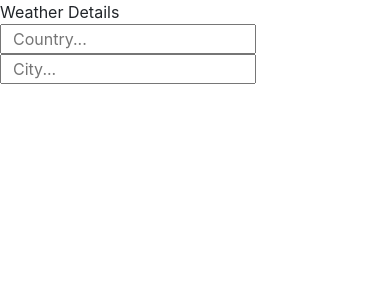
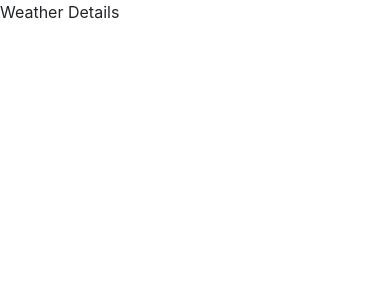
Before and after one commit to Navigatormass/WeatherReact, a React (Create React App) app in the folder WeatherReact/weatherclient/: page / in a window 390 px wide. Shown: the top 300 px of the page. Built offline with nearby package versions, Linux system fonts and the light colour scheme.

Commit message:
added state to Form component

```diff
--- a/WeatherReact/weatherclient/package.json
+++ b/WeatherReact/weatherclient/package.json
@@ -9,13 +9,13 @@
     "@types/jest": "^24.9.1",
     "@types/node": "^12.12.26",
     "@types/react": "^16.9.19",
-    "@types/react-bootstrap": "^0.32.20",
+    "@types/react-bootstrap": "^0.32.4",
     "@types/react-bootstrap-typeahead": "^3.4.5",
     "@types/react-dom": "^16.9.5",
     "@types/react-router-dom": "^5.1.3",
     "bootstrap": "^4.4.1",
     "react": "^16.12.0",
-    "react-bootstrap": "^0.32.4",
+    "react-bootstrap": "^1.0.0-beta.16",
     "react-bootstrap-typeahead": "^3.4.7",
     "react-dom": "^16.12.0",
     "react-router-dom": "^5.1.2",
--- a/WeatherReact/weatherclient/src/components/Form.tsx
+++ b/WeatherReact/weatherclient/src/components/Form.tsx
@@ -1,11 +1,61 @@
-import React from 'react'
-class Form extends React.Component {
+import React from 'react';
+import { Button, FormControl } from 'react-bootstrap';
+import { AsyncTypeahead, Typeahead } from 'react-bootstrap-typeahead';
+import { Country } from '../types/Country';
+import { City } from '../types/City';
+
+interface IState {
+    city: City;
+    country: Country;
+    cities: City[];
+    searchText: string;
+}
+
+interface IProps {
+    countries: Country[];
+}
+
+
+class Form extends React.Component<IProps, IState> {
+    constructor(props: IProps) {
+        super(props);//In React, when you call super with props. React will make props available across the component through this.props
+        this.state = {
+            city: {} as City,
+            country: {} as Country,
+            cities: [],
+            searchText: ""
+        }
+    }
+
+    handleSubmit = async (e: any) => {
+    }
+
     render() {
         return (
-            <div>
-                <input id="country" type="text" name="country" placeholder="  Country..." />
-                <input id="city" type="text" name="city" placeholder="  City..."/>
-            </div>
+            <form onSubmit={this.handleSubmit}>
+                <div className="container-fluid">
+                    <div className="row">
+                        <div className="col-sm-4 form-group">
+                            <Typeahead
+                                id="country"
+                                labelKey="EnglishName"
+                                options={this.props.countries}
+                                onChange={(s) => this.setState({ country: s[0] } as IState)}
+                                placeholder="   Country..."
+                            />
+                        </div>
+                    </div>
+                </div>
+                <div className="col-sm-4 form-group field">
+                    <FormControl id="city" type="text" name="city"
+                        onChange={(e: any) => this.setState({ searchText: e.target.value } as IState)}
+                        placeholder={"   City..."}
+                    />
+                </div>
+                <div className="col-sm-2 form-group field">
+                    <Button variant="primary" type="submit"> Go </Button>
+                </div>
+            </form>
         );
 
     }
--- a/WeatherReact/weatherclient/src/components/Home.tsx
+++ b/WeatherReact/weatherclient/src/components/Home.tsx
@@ -1,15 +1,23 @@
 import React from 'react';
 import Form from './Form';
 import WeatherDetails from './WeatherDetails';
+import {Weather} from '../types/Weather'
+import {Country} from '../types/Country';
+import {City} from '../types/City';
 //import logo from '../logo.svg';
 
-class Home extends React.Component {
+interface IState {
+    weather: Weather,
+    countries: Country[],
+    city?: City;
+}
+
+class Home extends React.Component<IState> {
 
     render() {
         return (
             <div className="App">
                 <WeatherDetails />
-                <Form />
             </div>
         );
     }
```
Also changed, not shown: 1 other file (tests, documents, lock files or other folders).
